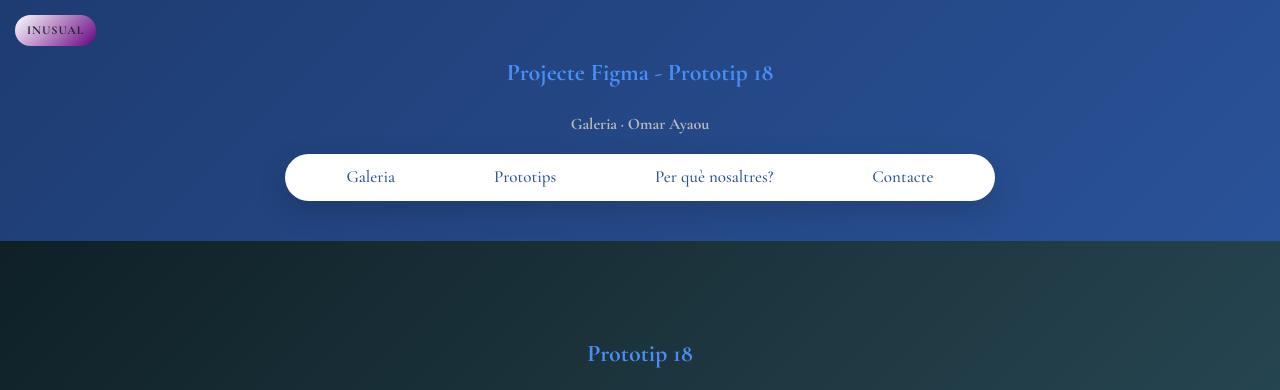
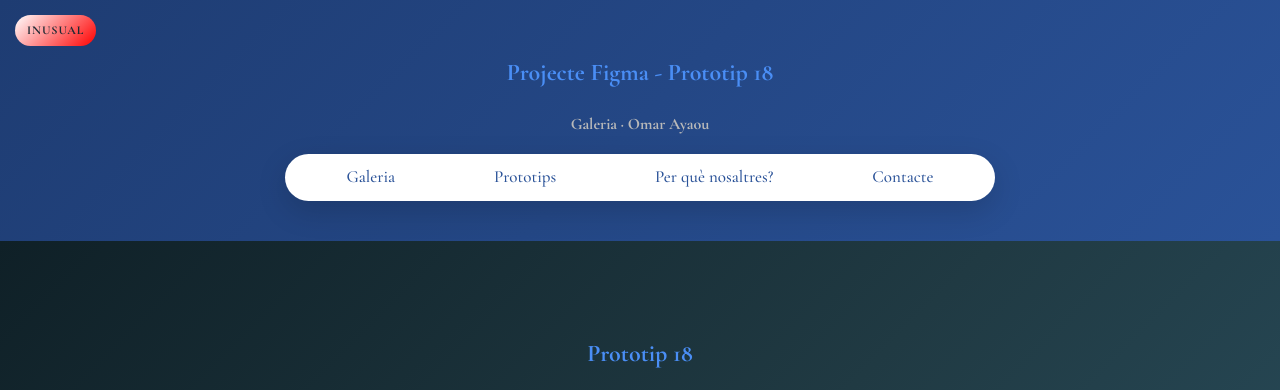
Before and after one commit to Oayao08/Projecte4---Maquetacio-de-Prototips-Web, a plain HTML site: page prototips/prototip_18/index.html in a window 1280 px wide. Shown: the top 390 px of the page. Drawn offline with nearby package versions, Linux system fonts and the light colour scheme.

Commit message:
Corregir prototip 18

```diff
--- a/prototips/prototip_18/style.css
+++ b/prototips/prototip_18/style.css
@@ -106,7 +106,7 @@ article.destacado {
   position: absolute;
   top: 15px;           /* distancia desde arriba */
   left: 15px;         /* distancia desde la izquierda */
-  background: linear-gradient(135deg, #ffffff, #670380); /* degradado dorado */
+  background: linear-gradient(135deg, #ffffff, #ff0101); /* degradado dorado */
   color: #1f2933;
   font-size: 12px;
   font-weight: 700;
```
